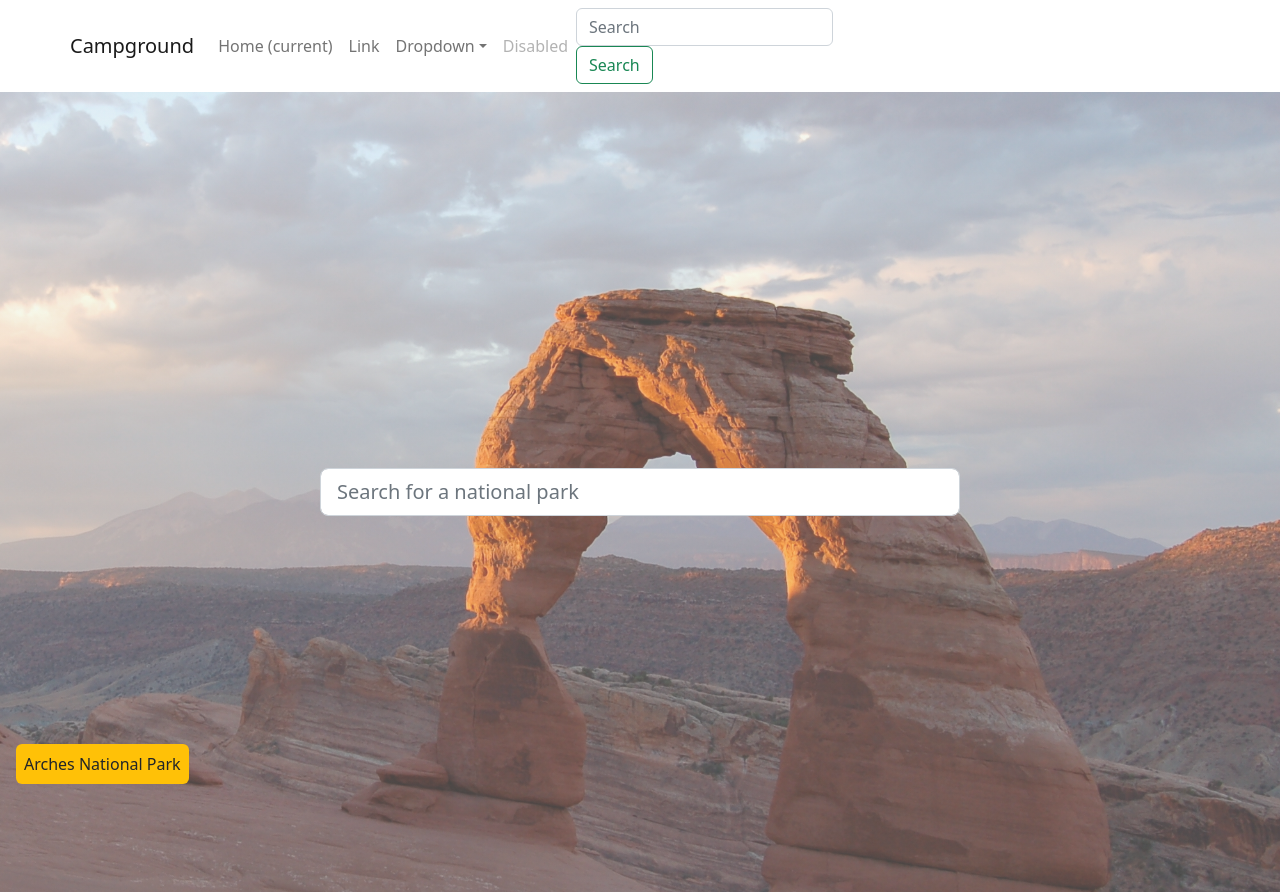
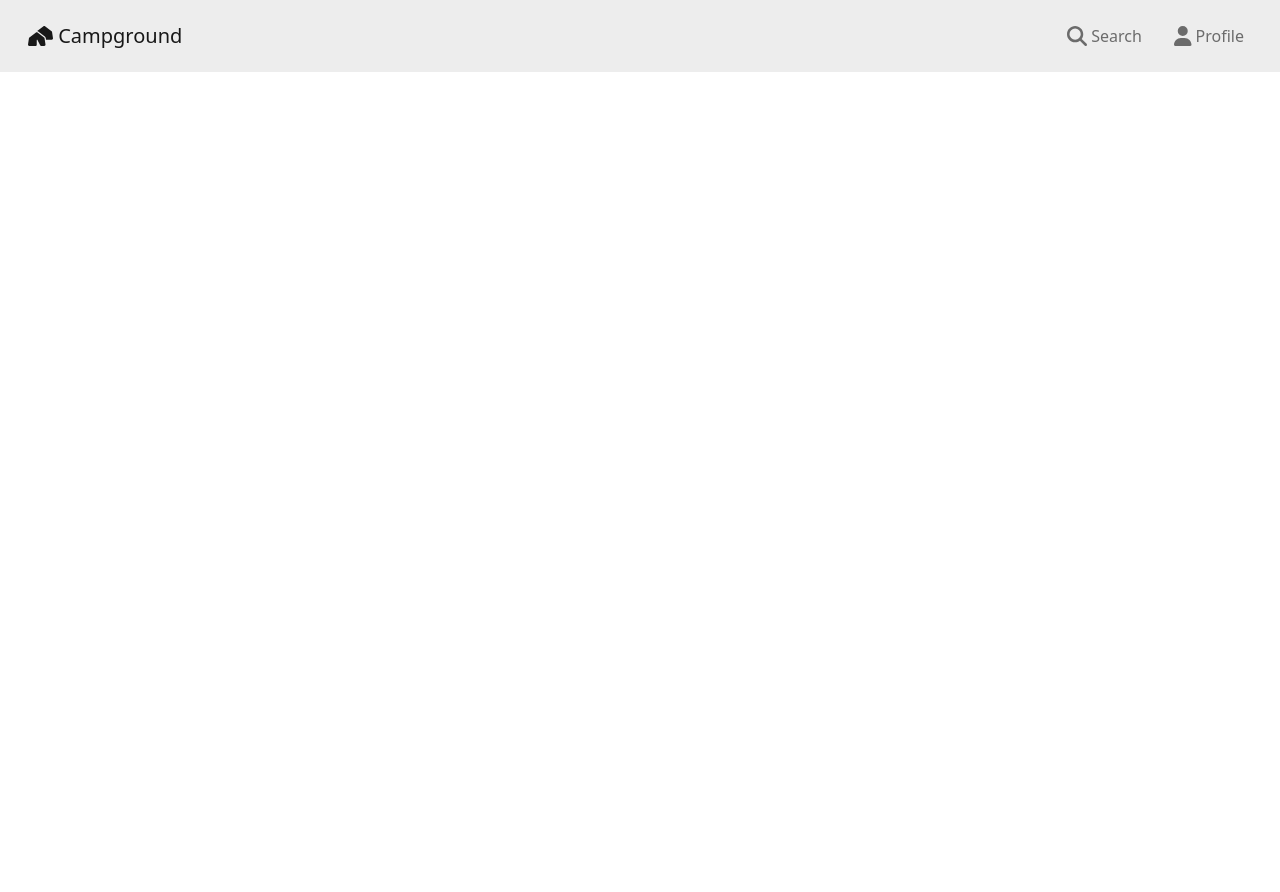
Before and after one commit to ehhaines/campground, a React (Create React App) app: page /profile in a window 1280 px wide. After the commit the page ends 800 px from the top, so only its background shows below. Built offline with nearby package versions, Linux system fonts and the light colour scheme.

Commit message:
Create functional navbar

```diff
--- a/src/App.js
+++ b/src/App.js
@@ -1,6 +1,7 @@
 import SearchComponent from "./Search";
 import LoginComponent from "./Login";
 import NavbarComponent from "./Navbar";
+import ProfileComponent from "./Profile";
 import { BrowserRouter } from "react-router-dom";
 import { Routes, Route } from "react-router";
 import "./App.css";
@@ -11,8 +12,9 @@ function App() {
     <NavbarComponent/>
       <div className="m-0 p-0">
         <Routes>
-          <Route path="/*" element={<SearchComponent/>}/>
+          <Route path="/search" element={<SearchComponent/>}/>
           <Route path="/login" element={<LoginComponent/>}/>
+          <Route path="/profile" element={<ProfileComponent/>}/>
         </Routes>
       </div>
     </BrowserRouter>
--- /dev/null
+++ b/src/Navbar/index.css
@@ -0,0 +1,4 @@
+.eh-navbar-background
+{
+  background: rgba(236, 236, 236, 0.90) !important;
+}
--- a/src/Navbar/index.js
+++ b/src/Navbar/index.js
@@ -1,40 +1,28 @@
 import React from "react";
+import { FontAwesomeIcon } from "@fortawesome/react-fontawesome";
+import { faTents } from "@fortawesome/free-solid-svg-icons";
+import { faMagnifyingGlass } from "@fortawesome/free-solid-svg-icons";
+import { faUser } from "@fortawesome/free-solid-svg-icons";
+import "./index.css";
 
 const NavbarComponent = () => {
   return(
-    <nav className="navbar navbar-expand-lg navbar-light container">
-      <a className="navbar-brand" href="#">Campground</a>
-      <button className="navbar-toggler" type="button" data-toggle="collapse" data-target="#navbarSupportedContent" aria-controls="navbarSupportedContent" aria-expanded="false" aria-label="Toggle navigation">
-        <span className="navbar-toggler-icon"></span>
-      </button>
+    <nav className="navbar navbar-expand navbar-light eh-navbar-background">
+      <div className="container-fluid">
+        <div className="d-flex flex-grow-1">
+            <a className="navbar-brand d-inline-block ms-3" href="/"> <FontAwesomeIcon icon={faTents}/> Campground </a>
+        </div>
+        <div className="collapse navbar-collapse flex-grow-1 text-right me-2" id="myNavbar">
+            <ul className="navbar-nav ms-auto flex-nowrap">
+                <li className="nav-item">
+                    <a href="/search" className="nav-link m-2 menu-item nav-active"><FontAwesomeIcon icon={faMagnifyingGlass} size="lg"/> Search</a>
+                </li>
+                <li className="nav-item">
+                    <a href="/profile" className="nav-link m-2 menu-item"><FontAwesomeIcon icon={faUser} size="lg"/> Profile</a>
+                </li>
 
-      <div className="collapse navbar-collapse" id="navbarSupportedContent">
-        <ul className="navbar-nav mr-auto">
-          <li className="nav-item active">
-            <a className="nav-link" href="#">Home <span className="sr-only">(current)</span></a>
-          </li>
-          <li className="nav-item">
-            <a className="nav-link" href="#">Link</a>
-          </li>
-          <li className="nav-item dropdown">
-            <a className="nav-link dropdown-toggle" href="#" id="navbarDropdown" role="button" data-toggle="dropdown" aria-haspopup="true" aria-expanded="false">
-              Dropdown
-            </a>
-            <div className="dropdown-menu" aria-labelledby="navbarDropdown">
-              <a className="dropdown-item" href="#">Action</a>
-              <a className="dropdown-item" href="#">Another action</a>
-              <div className="dropdown-divider"></div>
-              <a className="dropdown-item" href="#">Something else here</a>
-            </div>
-          </li>
-          <li className="nav-item">
-            <a className="nav-link disabled" href="#">Disabled</a>
-          </li>
-        </ul>
-        <form className="form-inline my-2 my-lg-0">
-          <input className="form-control mr-sm-2" type="search" placeholder="Search" aria-label="Search"/>
-          <button className="btn btn-outline-success my-2 my-sm-0" type="submit">Search</button>
-        </form>
+            </ul>
+        </div>
       </div>
     </nav>
   );
--- /dev/null
+++ b/src/Profile/index.js
@@ -0,0 +1,15 @@
+import React from "react";
+
+const ProfileComponent = () => {
+  return(
+    <div className="container">
+      <div className="row">
+        <div className="col">
+
+        </div>
+      </div>
+    </div>
+  );
+}
+
+export default ProfileComponent;
```
